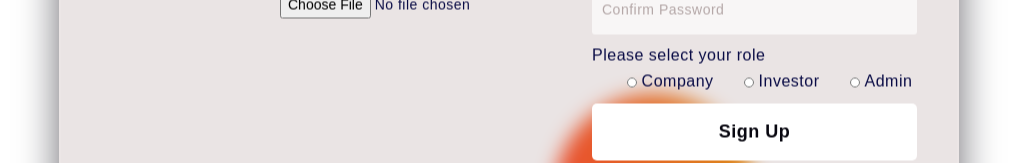
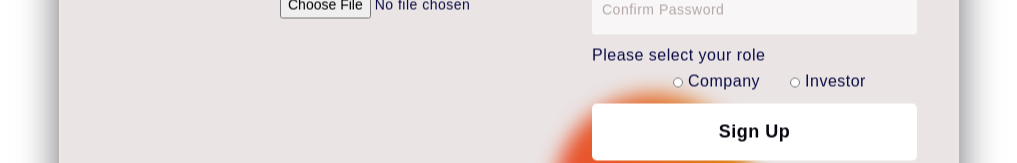
Before and after one commit to code-razz/NIvesha_Frontend, a React (Vite) app: page /signup in a window 1280 px wide. Shown: the part 446-609 px from the top of the page, without its empty margins (131-1148 px from the left). Built offline with nearby package versions, Linux system fonts and the light colour scheme.

Commit message:
removed isAdmin from sign up form

```diff
--- a/src/pages/login/Signup.jsx
+++ b/src/pages/login/Signup.jsx
@@ -150,14 +150,14 @@ function Signup() {
                         />
                     <label htmlFor="investor">Investor</label>
 
-                    <input
+                    {/* <input
                         type="radio"
                         id="admin"
                         name="userType"
                         value="admin" // Assign true if the user selects "Admin"
                         onChange={handleChange}
                         />
-                    <label htmlFor="admin">Admin</label>
+                    <label htmlFor="admin">Admin</label> */}
 
                 </div>
 
```
